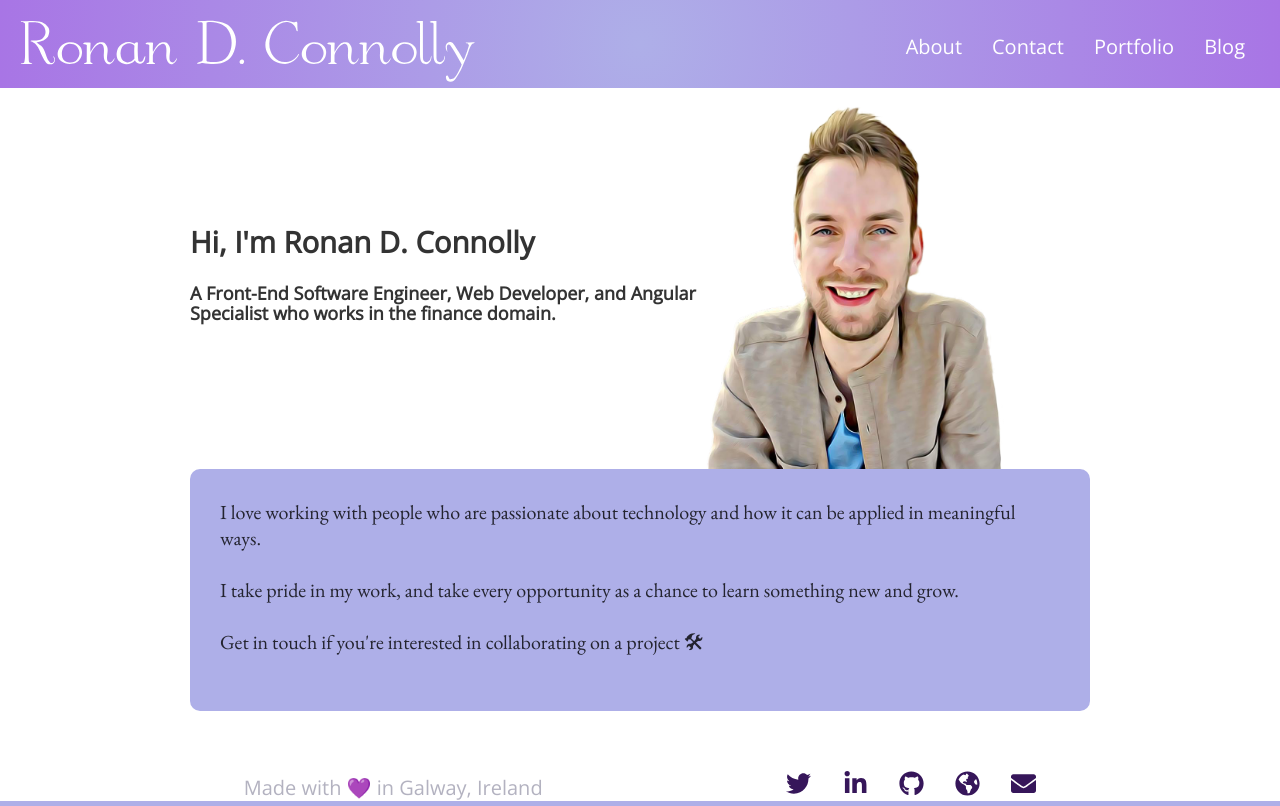
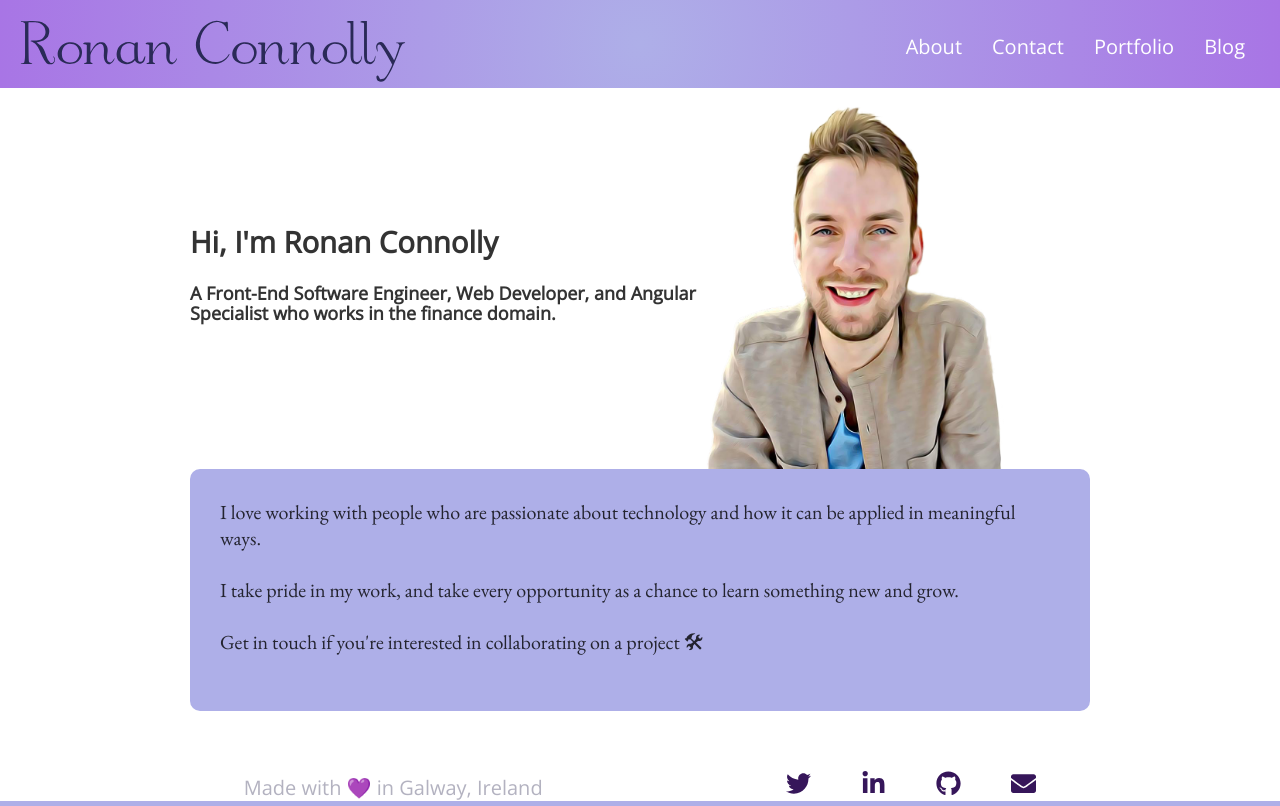
Before and after one commit to RonanCodes/personal-gatsby, a Gatsby site: page / in a window 1280 px wide. Built offline with nearby package versions, Linux system fonts and the light colour scheme; Gatsby itself is replaced by a stand-in of ours; a web font is replaced by a local one.

Commit message:
Revert name from Ronan D. Connolly to Ronan Connolly And update website url from ronandconnolly.com to ronanconnolly.dev

```diff
--- a/content/blog/why-start-a-blog.md
+++ b/content/blog/why-start-a-blog.md
@@ -42,6 +42,6 @@ This will cover:
 
 ## Audience
 
-I'm aiming this at the Front-End community and will be sharing on Dev, Twitter, LinkedIn, and my personal site (https://ronandconnolly.com/blog).
+I'm aiming this at the Front-End community and will be sharing on Dev, Twitter, LinkedIn, and my personal site (https://ronanconnolly.dev/blog).
 
 To be honest, I'm writing this for myself, and if others learn from it that's great!
--- a/content/portfolio/full-stack-js-lit-review.md
+++ b/content/portfolio/full-stack-js-lit-review.md
@@ -15,6 +15,6 @@ goal: |-
 whatidid: |-
   • I read many literature reviews, spent a tonne of time researching, and created this literature review.<br>
   • It was an amazing experience, and very humbling, I respect those who have completed PHDs much more now.
-projectLink: https://github.com/RonanDConnolly/js-lit-review/blob/master/js-lit-review.pdf
+projectLink: https://github.com/ronancodes/js-lit-review/blob/master/js-lit-review.pdf
 category: portfolio
 ---
--- a/content/portfolio/personal-website-2015.md
+++ b/content/portfolio/personal-website-2015.md
@@ -1,5 +1,5 @@
 ---
-title: Ronan D. Connolly - Personal Website 2015
+title: Ronan Connolly - Personal Website 2015
 coverImage: /images/ronanc-website-2015.png
 startDate: '2015-01-01'
 endDate: '2015-01-01'
@@ -17,6 +17,6 @@ whatidid: |-
   • I was only a year or so into the world of front-end and wanted a project to push me to learn quickly.<br>
   • Learned a lot about JS, HTML, CSS, Hosting, Domains, UI Design, and AngularJS.
 projectLink: 'https://ronanconnolly.herokuapp.com/#!/'
-gitLink: 'https://github.com/RonanDConnolly/personal-website'
+gitLink: 'https://github.com/ronancodes/personal-website'
 category: portfolio
 ---
--- a/content/portfolio/personal-website-2019.md
+++ b/content/portfolio/personal-website-2019.md
@@ -1,5 +1,5 @@
 ---
-title: Ronan D. Connolly - Personal Website 2019
+title: Ronan Connolly - Personal Website 2019
 coverImage: /images/ronanc-website-2019.png
 startDate: '2019-02-01'
 endDate: '2019-03-03'
@@ -18,15 +18,15 @@ whatidid: |-
   • Set up a blog to engage with users and post interesting content.<br>
   • Set up a portfolio section to highlight current and past work.<br>
   • Set up a backend CMS so that you don't have to touch the code to add content.<br>
-  • Set up an email server with "Zoho Mail" to allow for custom email (hello@RonanDConnolly.com).<br>
+  • Set up an email server with "Zoho Mail" to allow for custom email (hello@ronanconnolly.dev).<br>
   • Add image optimizations to allow for quick loading of images.<br>
   • Make the website accessible via ARIA tags, and semantic HTML.
-projectLink: 'https://RonanDConnolly.com'
-gitLink: 'https://github.com/RonanDConnolly/personal-gatsby/tree/ronanc'
+projectLink: 'https://ronanconnolly.dev'
+gitLink: 'https://github.com/ronancodes/personal-gatsby/tree/ronanc'
 category: portfolio
 ---
 
-# RonanDConnolly.com
+# ronanconnolly.dev
 
 The goal of this project was to learn React, GatsbyJS, and GraphQL.
 
--- a/gatsby-config.js
+++ b/gatsby-config.js
@@ -1,16 +1,14 @@
 module.exports = {
   siteMetadata: {
-    title: `Ronan D. Connolly`,
+    title: `Ronan Connolly`,
     description: `Front-End Developer, UI Designer, Entrepreneur, and Outdoor Adventurer.`,
-    author: `Ronan D. Connolly <hello@RonanDConnolly.com>`,
-    siteUrl: `https://RonanDConnolly.com`,
-    twitterHandle: `RonanDConnolly`,
-    linkedInHandle: `RonanDConnolly`,
-    githubHandle: `RonanDConnolly`,
-    email: `hello@RonanDConnolly.com`,
-    mapLink: `https://www.google.ie/maps/place/Galway/@53.2839064,-9.0837657,13z/data=!3m1!4b1!4m5!3m4!1s0x485b93955a2d5bff:0x32b1b440a495281!8m2!3d53.270668!4d-9.0567905`,
-    mediumHandle: `RonanDConnolly`,
-    devHandle: `RonanDConnolly`,
+    author: `Ronan Connolly <hello@ronanconnolly.dev>`,
+    siteUrl: `https://ronanconnolly.dev`,
+    twitterHandle: `RonanCodes`,
+    linkedInHandle: `RonanConnolly`,
+    githubHandle: `RonanCodes`,
+    email: `hello@ronanconnolly.dev`,
+    devHandle: `RonanCodes`,
   },
   plugins: [
     `gatsby-plugin-sitemap`,
@@ -42,7 +40,7 @@ module.exports = {
     {
       resolve: `gatsby-plugin-manifest`,
       options: {
-        name: `Ronan D. Connolly`,
+        name: `Ronan Connolly`,
         short_name: `RDC`,
         start_url: `/`,
         background_color: `#AEAFE8`,
@@ -130,7 +128,7 @@ module.exports = {
     {
       resolve: `@debiki/gatsby-plugin-talkyard`,
       options: {
-        talkyardServerUrl: 'https://forum.ronandconnolly.com',
+        talkyardServerUrl: 'https://forum.ronanconnolly.dev',
       },
     },
     `gatsby-plugin-netlify-cms`,
--- a/src/components/siteHeader.js
+++ b/src/components/siteHeader.js
@@ -3,7 +3,7 @@ import PropTypes from 'prop-types'
 import React from 'react'
 import styled from 'styled-components'
 
-import masthead from '../images/masthead-ronandconnolly.svg'
+import masthead from '../images/masthead-ronanconnolly.svg'
 import { FontFamily } from '../constants'
 
 const HeaderContainer = styled.header`
@@ -109,7 +109,7 @@ const navList = (pathname, navItems) =>
 const SiteHeader = ({ location }) => (
   <HeaderContainer role="banner" aria-label="Main website header.">
     <Link to="/" className="masthead-link">
-      <img src={masthead} alt="Ronan D. Connolly masthead text" />
+      <img src={masthead} alt="Ronan Connolly masthead text" />
     </Link>
     <nav aria-label="Site wide links" role="navigation">
       <ul>{navList(location.pathname, navItems)}</ul>
--- a/src/components/socialLinks.js
+++ b/src/components/socialLinks.js
@@ -20,7 +20,6 @@ const SOCIAL_DATA_QUERY = graphql`
         linkedInHandle
         githubHandle
         email
-        mapLink
       }
     }
   }
@@ -68,9 +67,7 @@ class SocialLinks extends React.Component {
                   aria-label="Twitter"
                   target="_blank"
                   rel="noopener noreferrer"
-                  href={`https://twitter.com/${
-                    data.site.siteMetadata.twitterHandle
-                  }`}
+                  href={`https://twitter.com/${data.site.siteMetadata.twitterHandle}`}
                 >
                   <FaTwitter />
                 </OutboundLink>
@@ -80,9 +77,7 @@ class SocialLinks extends React.Component {
                   aria-label="LinkedIn"
                   target="_blank"
                   rel="noopener noreferrer"
-                  href={`https://www.linkedin.com/in/${
-                    data.site.siteMetadata.linkedInHandle
-                  }/`}
+                  href={`https://www.linkedin.com/in/${data.site.siteMetadata.linkedInHandle}/`}
                 >
                   <FaLinkedinIn />
                 </OutboundLink>
@@ -92,14 +87,12 @@ class SocialLinks extends React.Component {
                   aria-label="GitHub"
                   target="_blank"
                   rel="noopener noreferrer"
-                  href={`https://github.com/${
-                    data.site.siteMetadata.githubHandle
-                  }`}
+                  href={`https://github.com/${data.site.siteMetadata.githubHandle}`}
                 >
                   <FaGithub />
                 </OutboundLink>
               </li>
-              <li>
+              {/* <li>
                 <OutboundLink
                   aria-label="Google Maps"
                   target="_blank"
@@ -108,7 +101,7 @@ class SocialLinks extends React.Component {
                 >
                   <FaGlobeAmericas />
                 </OutboundLink>
-              </li>
+              </li> */}
               <li>
                 <OutboundLink
                   aria-label="Email"
--- a/src/pages/index.js
+++ b/src/pages/index.js
@@ -9,7 +9,7 @@ import SEO from '../components/seo'
 
 const HOMEPAGE_IMAGE_QUERY = graphql`
   query HomePageImageQuery {
-    file(relativePath: { regex: "/ronandconnolly-headshot/" }) {
+    file(relativePath: { regex: "/ronanconnolly-headshot/" }) {
       childImageSharp {
         fluid(maxWidth: 2000) {
           ...GatsbyImageSharpFluid_tracedSVG
@@ -83,7 +83,7 @@ const IndexPage = ({ location }) => (
         <SEO
           title="Homepage"
           keywords={[
-            `Ronan D. Connolly`,
+            `Ronan Connolly`,
             `Front-End Software Engineer`,
             `Web Developer`,
             `Angular Specialist`,
@@ -94,7 +94,7 @@ const IndexPage = ({ location }) => (
         <HomeSection role="region" aria-label="Summary of myself.">
           <AboutMeSection>
             <div className="summary">
-              <h2>Hi, I'm Ronan D. Connolly</h2>
+              <h2>Hi, I'm Ronan Connolly</h2>
               <h4>
                 A Front-End Software Engineer, Web Developer, and Angular
                 Specialist who works in the finance domain.
@@ -107,7 +107,7 @@ const IndexPage = ({ location }) => (
                   maxWidth: '400px',
                   marginBottom: '50px',
                 }}
-                alt={'Ronan D. Connolly - Head Shot'}
+                alt={'Ronan Connolly - Head Shot'}
               />
             </div>
           </AboutMeSection>
```
Also changed, not shown: package.json (+4 -4 lines), src/pages/blog.js (+3 -5 lines), README.md, src/images/ronanconnolly-headshot.png (renamed from src/images/ronandconnolly-headshot.png), static/shared/ronan-connolly-head-shot-square-bg-purple.png (renamed from static/shared/ronan-d-connolly-head-shot-square-bg-purple.png), static/shared/ronan-connolly-head-shot-square.png (renamed from static/shared/ronan-d-connolly-head-shot-square.png), 2 other files.
